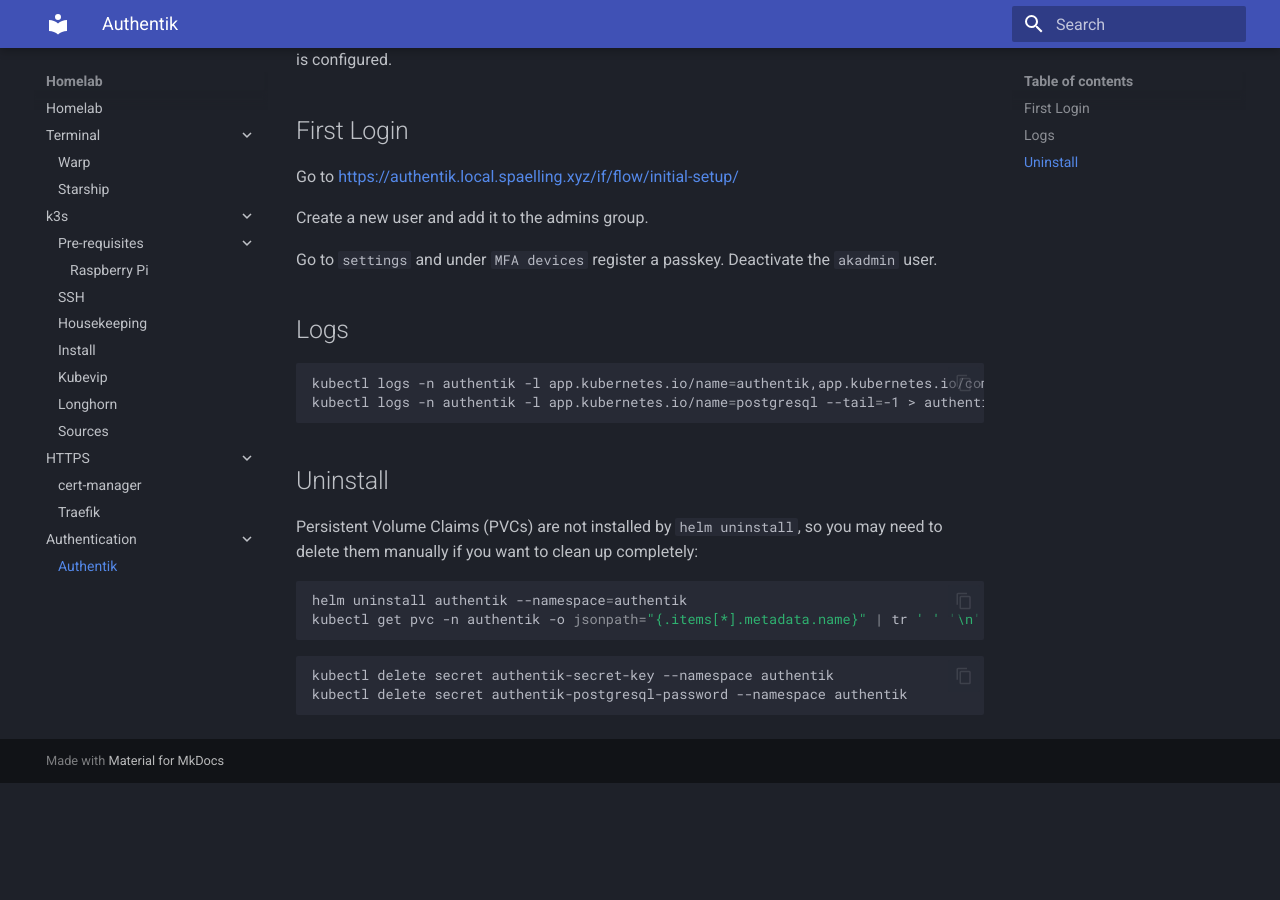
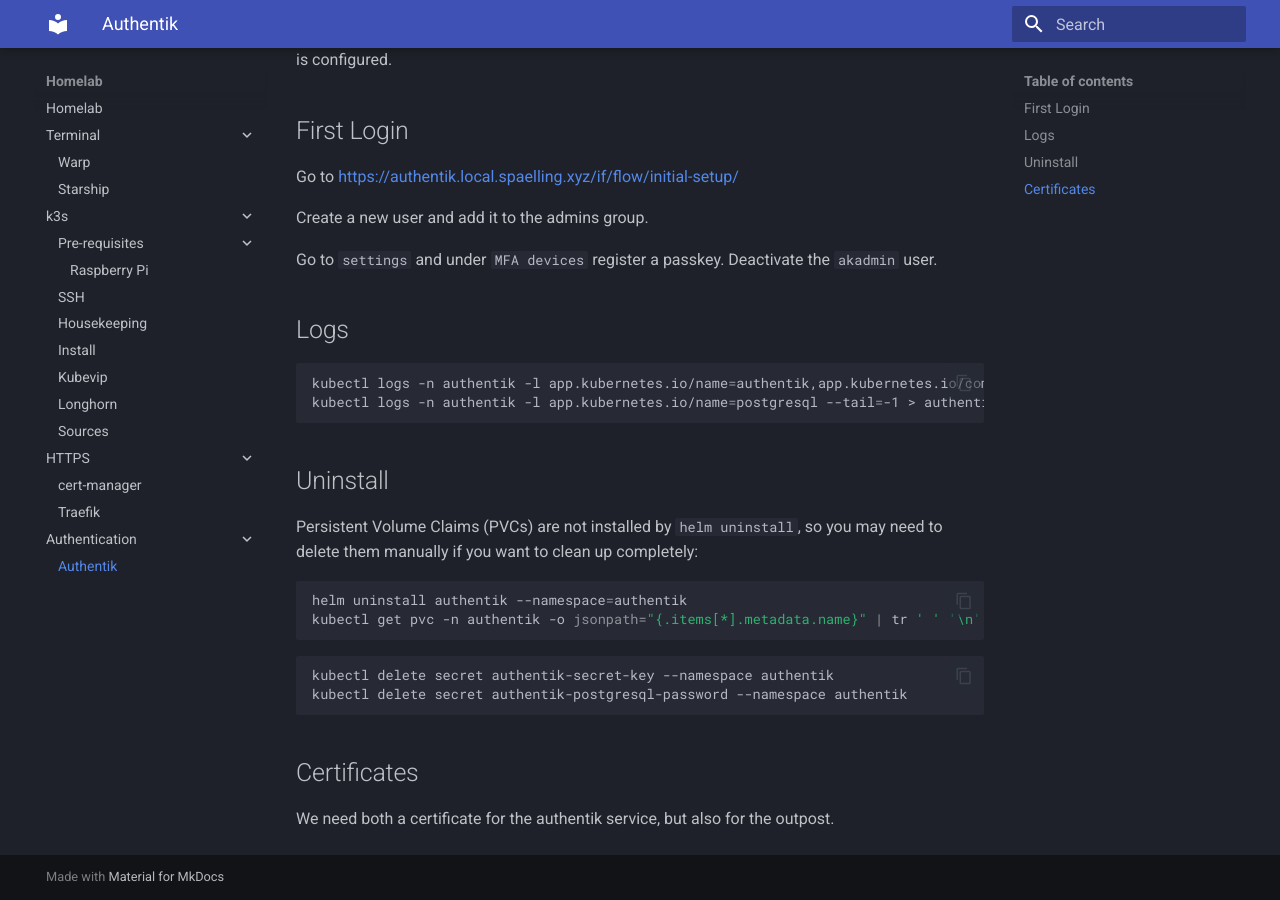
Before and after one commit to spaelling/homelab-pages, an MkDocs documentation site: the page built from docs/authentik/authentik.md, in a window 1280 px wide and 900 px high, scrolled down 1183 px. Built offline with MkDocs 1.6.1 and Material for MkDocs 9.7.7, drawn with Linux system fonts in a browser that asks for light colours; before the commit the page ends 1966 px from its top, so only the background shows below that.

Commit message:
docs: add section on certificates for authentik service and outpost

````diff
--- a/docs/authentik/authentik.md
+++ b/docs/authentik/authentik.md
@@ -91,3 +91,7 @@
 kubectl delete secret authentik-secret-key --namespace authentik
 kubectl delete secret authentik-postgresql-password --namespace authentik
 ```
+
+## Certificates
+
+We need both a certificate for the authentik service, but also for the outpost.
````
